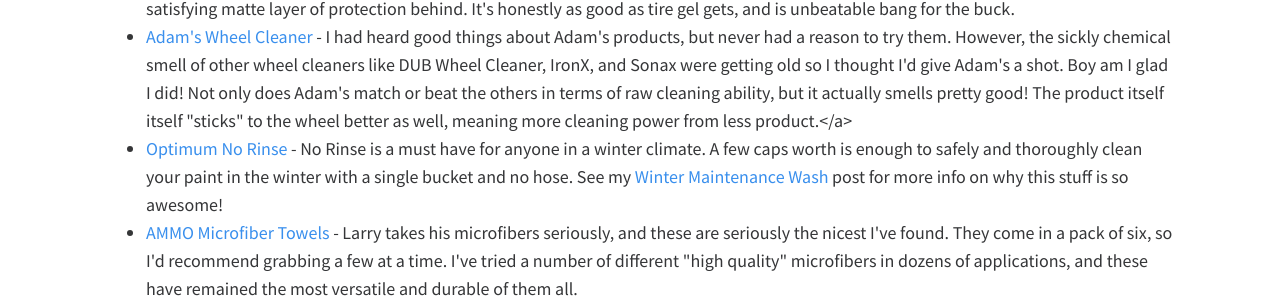
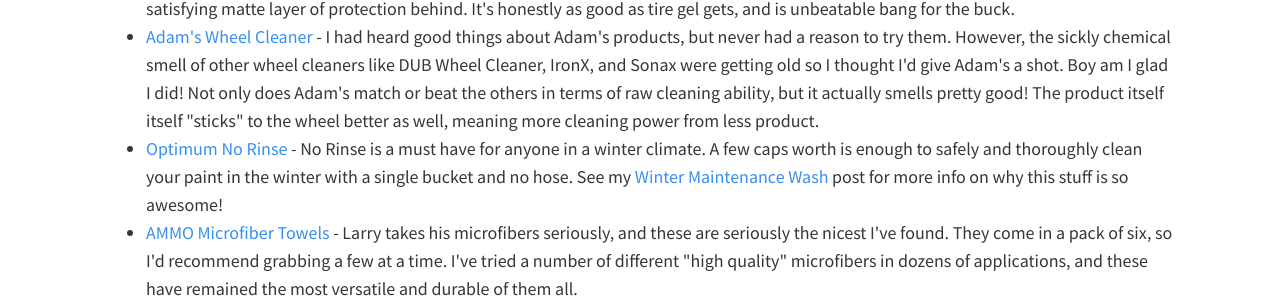
Before and after one commit to bendrick92/benscarblog, a Jekyll site: the page built from toolbox.md, in a window 1280 px wide and 900 px high, scrolled down 1373 px. Shown: the part 235-539 px from the top of the window. Built offline with Jekyll 4.4.1, drawn with Linux system fonts in a browser that asks for light colours; nearby versions of some CDN libraries.

Commit message:
Removed extra anchor tag

```diff
--- a/toolbox.md
+++ b/toolbox.md
@@ -35,7 +35,7 @@ layout: default
                     <li><a href="https://amzn.to/2Kokhyr" target="_blank">Grit Guard w/ Wash Board</a> - This is a must have for anyone serious about detailing; designed for five gallon buckets, it provides a surface to scrub your wash mitt against and release dirt/contaminants while washing.  The lower guard is designed to keep the dirt separated from the rest of your wash water.</li>
                     <li><a href="https://amzn.to/2tKEdBl" target="_blank">Optimum Opti-Seal</a> - Opti-Seal is an <em>extremely</em> easy to use spray sealant that offers excellent protection.  It's also perfect for cleaning glass and leaves a very hydrophobic barrier behind with absolutely no streaking!  I've found that a single spray on a still-wet panel of the vehicle is more than enough for complete coverage; a little goes a LONG way with this stuff.  If you're looking for ease of use and maximum protection (without a coating), I highly recommend Opti-Seal.</li>
                     <li><a href="https://www.ammonyc.com/shop/ammo-mud-tire-gel/" target="_blank">AMMO Mud Tire Gel</a> - I've used a number of tire gels over the years and was continuously frustrated by the mess of application, durability, and getting stuck with shiny sidewalls that attracted dirt and dust like magnets.  AMMO Mud is not only extremely easy to use, but leaves a satisfying matte layer of protection behind.  It's honestly as good as tire gel gets, and is unbeatable bang for the buck.</li>
-                    <li><a href="https://amzn.to/2NS4BBG" target="_blank">Adam's Wheel Cleaner</a> - I had heard good things about Adam's products, but never had a reason to try them.  However, the sickly chemical smell of other wheel cleaners like DUB Wheel Cleaner, IronX, and Sonax were getting old so I thought I'd give Adam's a shot.  Boy am I glad I did!  Not only does Adam's match or beat the others in terms of raw cleaning ability, but it actually smells pretty good!  The product itself itself "sticks" to the wheel better as well, meaning more cleaning power from less product.</a></li>
+                    <li><a href="https://amzn.to/2NS4BBG" target="_blank">Adam's Wheel Cleaner</a> - I had heard good things about Adam's products, but never had a reason to try them.  However, the sickly chemical smell of other wheel cleaners like DUB Wheel Cleaner, IronX, and Sonax were getting old so I thought I'd give Adam's a shot.  Boy am I glad I did!  Not only does Adam's match or beat the others in terms of raw cleaning ability, but it actually smells pretty good!  The product itself itself "sticks" to the wheel better as well, meaning more cleaning power from less product.</li>
                     <li><a href="https://amzn.to/2KtxPbY" target="_blank">Optimum No Rinse</a> - No Rinse is a must have for anyone in a winter climate.  A few caps worth is enough to safely and thoroughly clean your paint in the winter with a single bucket and no hose.  See my <a href="/winter-maintenance-wash/" target="_blank">Winter Maintenance Wash</a> post for more info on why this stuff is so awesome!</li>
                     <li><a href="https://www.ammonyc.com/shop/microfiber-towels/" target="_blank">AMMO Microfiber Towels</a> - Larry takes his microfibers seriously, and these are seriously the nicest I've found.  They come in a pack of six, so I'd recommend grabbing a few at a time.  I've tried a number of different "high quality" microfibers in dozens of applications, and these have remained the most versatile and durable of them all.</li>
                     <li><a href="https://amzn.to/2MuqlmA" target="_blank">Finish Kare BWM-1000</a> - The most durable, easiest to apply wax I've ever used; so much so that it easily ousted <a href="https://amzn.to/2yQURFe" target="_blank">Collinite 845</a> as my wax of choice.  If you're not ready to take the coating plunge, this is your next best bet.  A single application of Finish Kare is enough to last through an entire season if properly maintained and the shine is unbelievable!  I don't recommend it for use on panels with clear bras (stick with Opti-Seal), as the synthetic-based material is pretty visible on the edges of films.</li>
```
